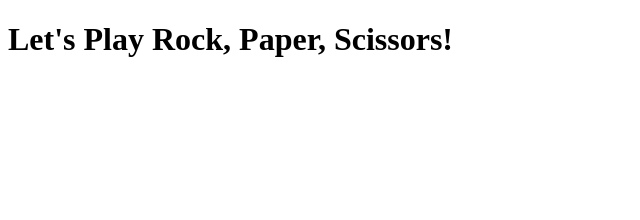
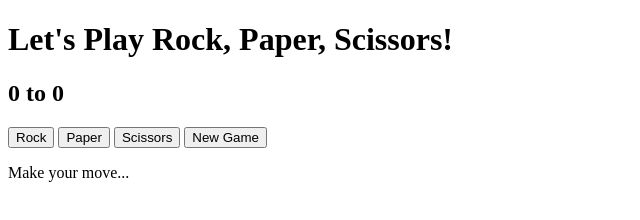
Before and after one commit to HarryQr/rock-ps, a plain HTML site: page index.html in a window 1280 px wide. Shown: the whole page, without its empty margins (0-640 px from the left). Drawn offline with Linux system fonts and the light colour scheme.

Commit message:
Add rock-ps

```diff
--- a/index.html
+++ b/index.html
@@ -7,8 +7,26 @@
     <link rel="stylesheet" href="style.css">
 </head>
 <body>
-    <div id="wrapper"></div>
+    <div id="wrapper">
     <h1>Let's Play Rock, Paper, Scissors!</h1>
+    <h2 span id="player">0</span> to <span id="computer">0</span></h2>
+    <div>
+        <p id="finalScore"></p>
+    </div>
 
+    <div id="btnContainer">
+        <button id="rock">Rock</button>
+        <button id="paper">Paper</button>
+        <button id="scissors">Scissors</button>
+        <button id="newGame">New Game</button>
+    </div>
+
+    <div>
+        <p>Make your move...</p>
+        <ul id="roundScore"></ul>
+    </div>
+</div>
+
+   <script src="script.js"></script>
 </body>
 </html>
```
